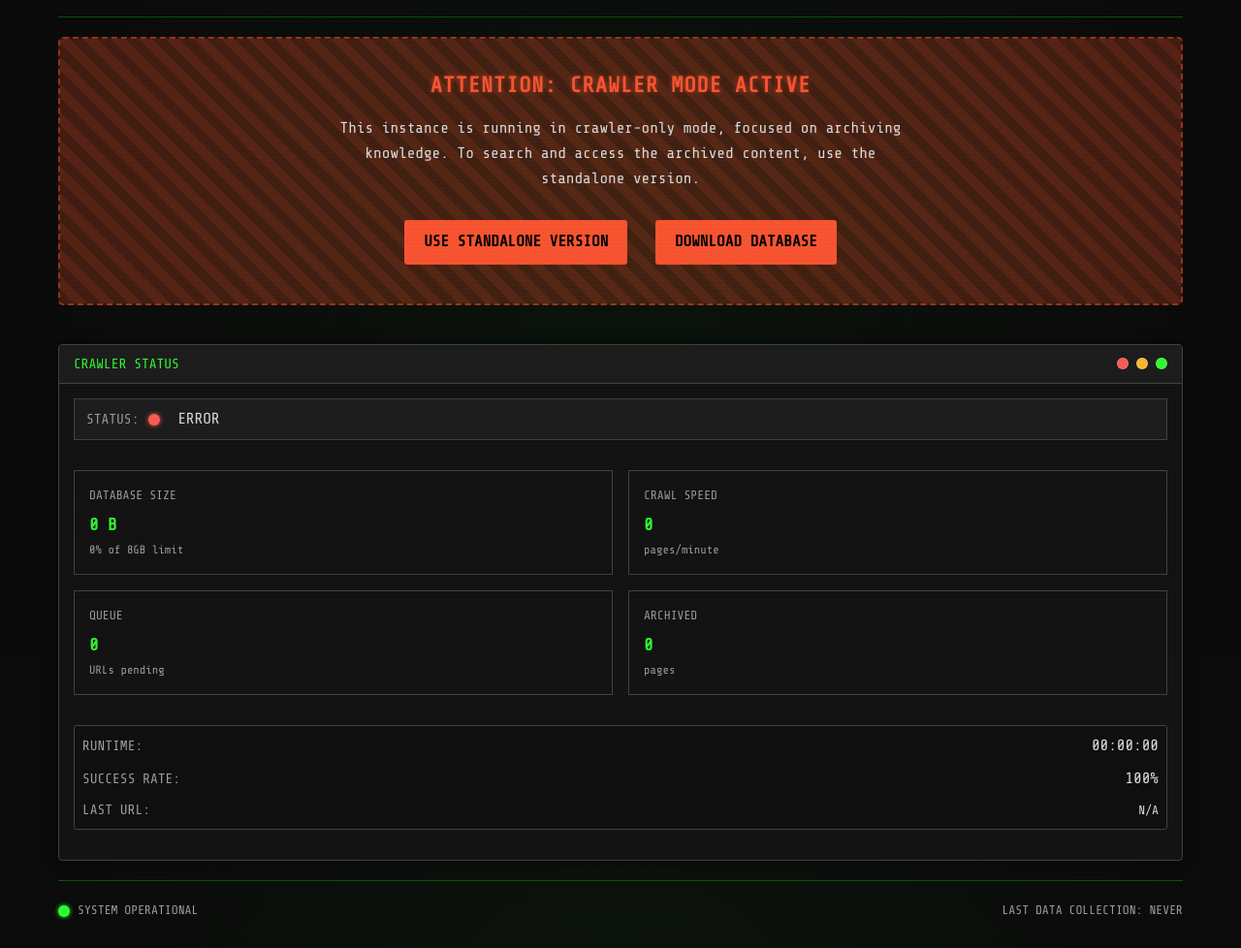
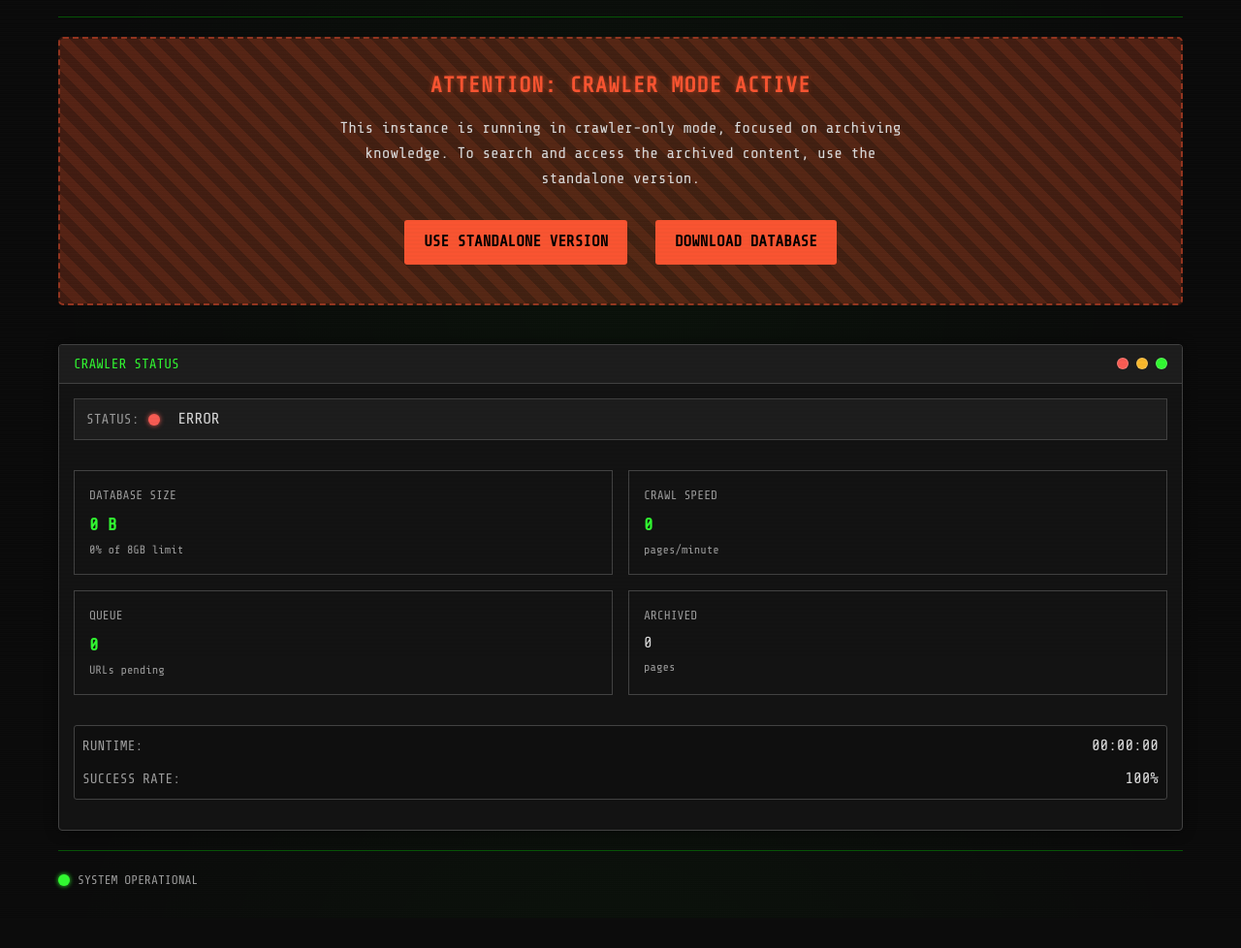
Before and after one commit to neooriginal/WorldEndArchive, a website: page public/index.html in a window 1280 px wide. Shown: the part 123-1101 px from the top of the page at 97% size. After the commit the page ends 1070 px from the top, so only its background shows below. Drawn offline with nearby package versions, Linux system fonts and the light colour scheme; no server answers.

Commit message:
fixing last url system

```diff
--- a/public/index.html
+++ b/public/index.html
@@ -82,7 +82,7 @@
               </div>
               <div class="stat-card">
                 <div class="stat-title">ARCHIVED</div>
-                <div id="processed-urls" class="stat-value">0</div>
+                <div id="processed-urls" class="stat-va‚lue">0</div>
                 <div class="stat-subtitle">pages</div>
               </div>
             </div>
@@ -94,10 +94,6 @@
               <div class="detail-item">
                 <span class="detail-label">SUCCESS RATE:</span>
                 <span id="success-rate">100%</span>
-              </div>
-              <div class="detail-item">
-                <span class="detail-label">LAST URL:</span>
-                <span id="last-url" class="detail-url">N/A</span>
               </div>
             </div>
           </div>
@@ -111,9 +107,6 @@
         <div id="system-status" class="system-status">
           <span class="status-indicator status-online"></span>
           <span>SYSTEM OPERATIONAL</span>
-        </div>
-        <div class="last-crawl">
-          LAST DATA COLLECTION: <span id="last-crawl">NEVER</span>
         </div>
       </div>
     </footer>
--- a/public/js/app.js
+++ b/public/js/app.js
@@ -114,7 +114,6 @@ function cacheElements() {
     totalSizeRaw: document.getElementById('total-size-raw'),
     totalSizeCompressed: document.getElementById('total-size-compressed'),
     compressionRatio: document.getElementById('compression-ratio'),
-    lastCrawl: document.getElementById('last-crawl'),
     systemStatus: document.getElementById('system-status'),
     topicDistribution: document.getElementById('topic-distribution'),
 
@@ -128,7 +127,6 @@ function cacheElements() {
     processedUrls: document.getElementById('processed-urls'),
     crawlerRuntime: document.getElementById('crawler-runtime'),
     successRate: document.getElementById('success-rate'),
-    lastUrl: document.getElementById('last-url'),
     downloadDbButton: document.getElementById('download-db'),
 
     // Crawler mode panel
```
